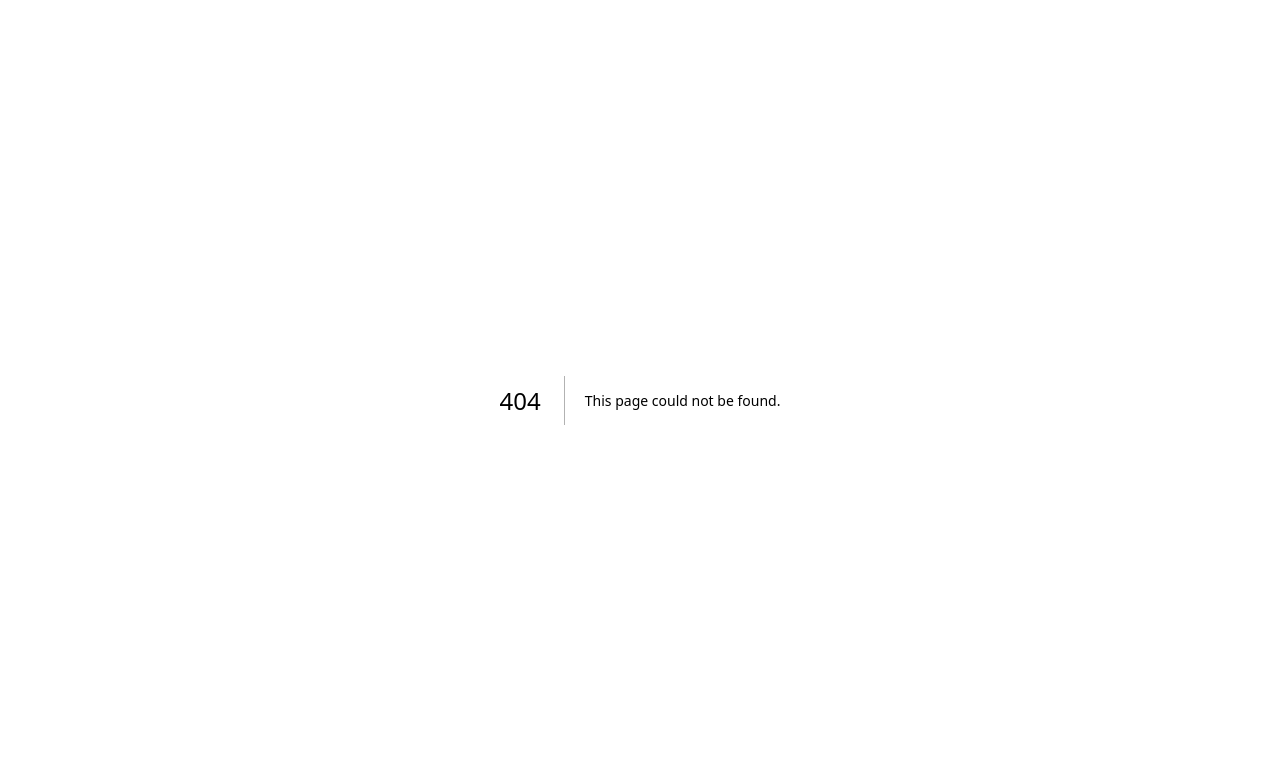
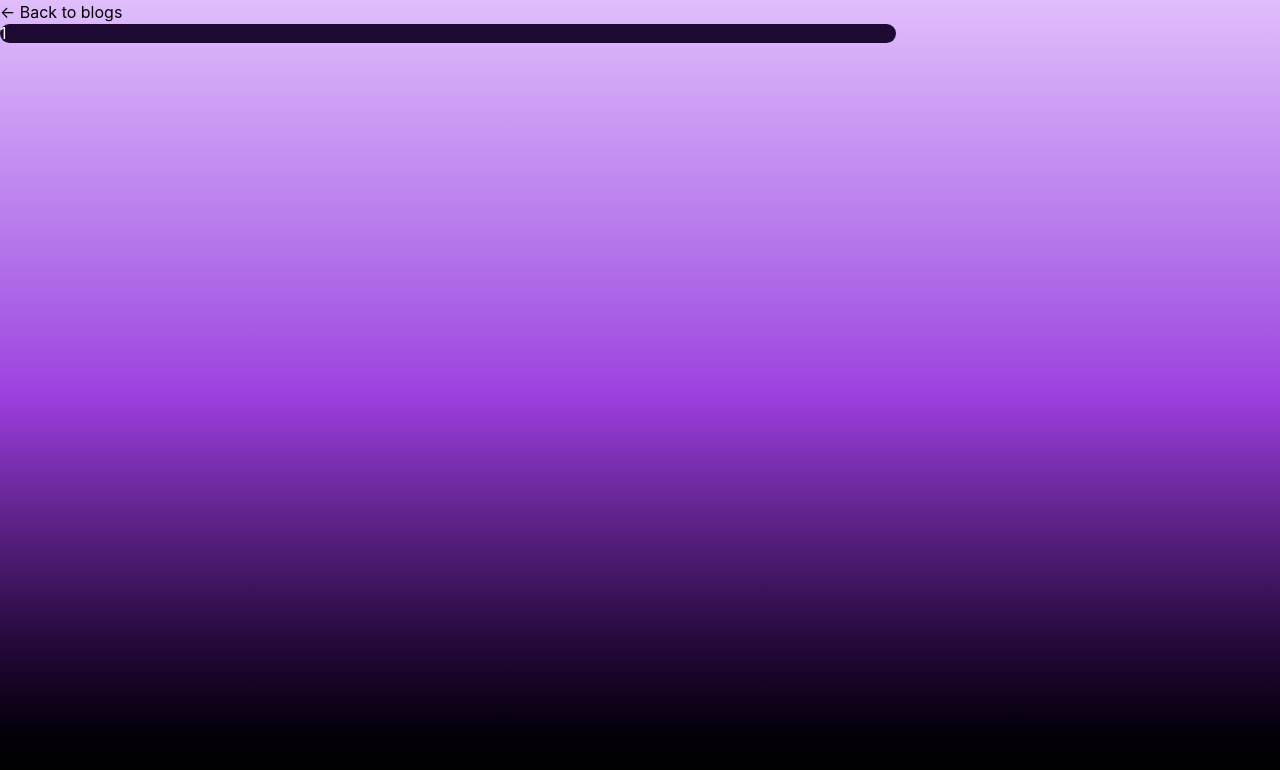
Before and after one commit to ashutoshvm-off/techiepedia, a Next.js app: page /blogs/1 in a window 1280 px wide. Before the commit this address had no page. Shown: the top 770 px of the page. Built offline with nearby package versions, Linux system fonts and the light colour scheme.

Commit message:
removed extra blog

```diff
--- /dev/null
+++ b/app/blogs/[blogId]/page.tsx
@@ -0,0 +1,28 @@
+"use client";
+import { useParams, useRouter } from 'next/navigation';
+
+export default function BlogPost() {
+    const params = useParams();
+    const router = useRouter();
+    const blogId = params.blogId;
+
+    return (
+        <main className="min-h-screen bg-gradient-to-b from-[#e0bdfb] via-[#9b3ede] to-black pt-16">
+            <div className="max-w-4xl mx-auto px-4 py-16">
+                <button
+                    onClick={() => router.back()}
+                    className="mb-8 text-white hover:text-[#7ee6ff] transition-colors"
+                >
+                    ← Back to blogs
+                </button>
+
+                <article className="bg-[rgba(20,0,40,0.95)] rounded-xl p-8">
+                    <h1 className="text-3xl font-bold text-white mb-4">
+                        {blogId ? (Array.isArray(blogId) ? blogId[0].split('-').join(' ').toUpperCase() : blogId.split('-').join(' ').toUpperCase()) : ''}
+                    </h1>
+                    {/* Add your blog content here */}
+                </article>
+            </div>
+        </main>
+    );
+}
--- a/app/blogs/page.tsx
+++ b/app/blogs/page.tsx
@@ -29,7 +29,7 @@ const blogPosts = [
 export default function BlogsPage() {
     const router = useRouter();
     const handleReadMore = (blogId: string) => {
-        router.push(`/blog-section/${blogId}`);
+        router.push(`/blogs/${blogId}`); // Changed from /blog-section to /blogs
     };
 
     return (
```
